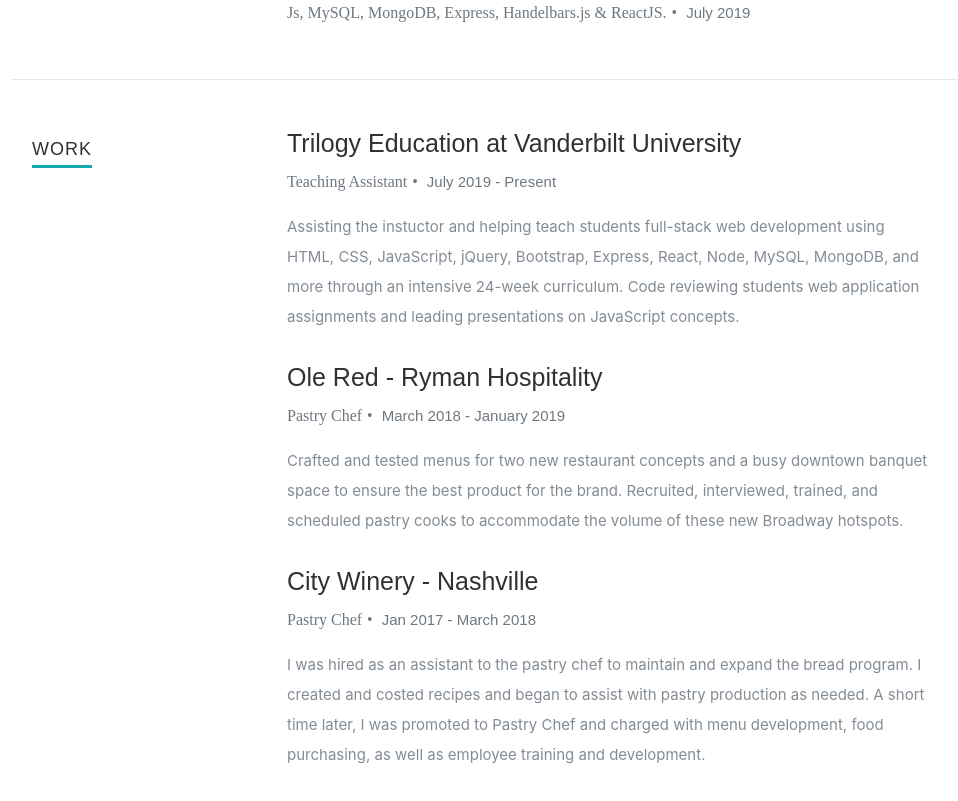
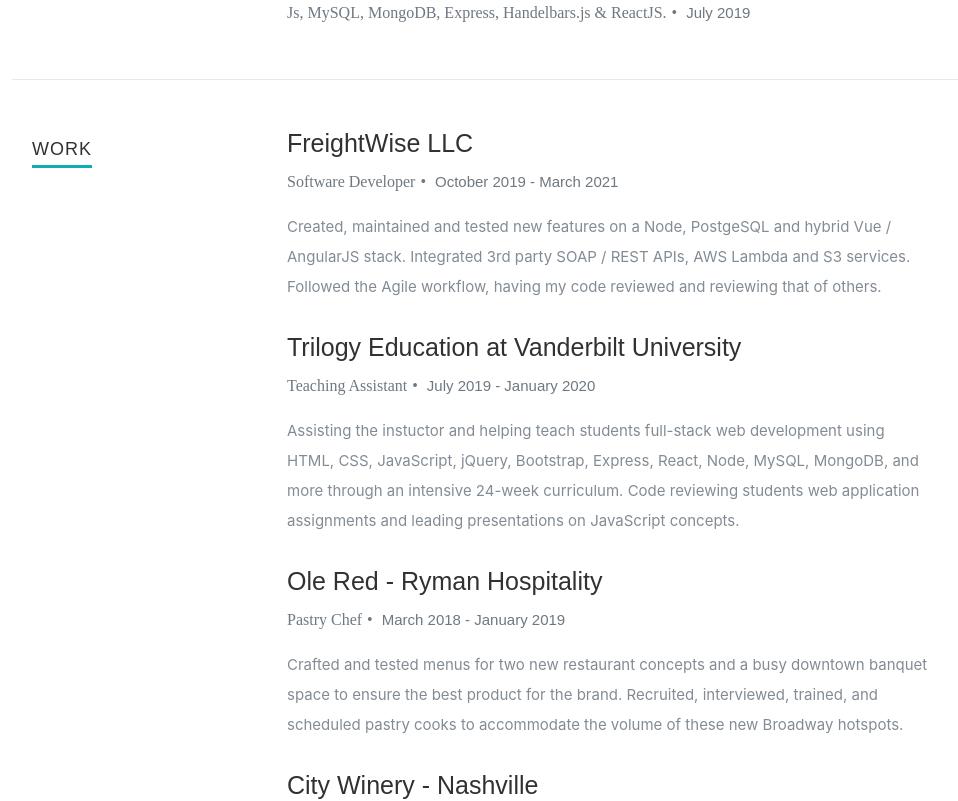
Before and after one commit to KelseyGibbs/creative, a React (Create React App) app in the folder client/: page / in a window 1280 px wide. Shown: the part 1621-2422 px from the top of the page, without its empty margins (118-1076 px from the left). Built offline with nearby package versions, Linux system fonts and the light colour scheme; some icons are missing.

Commit message:
Update resume

```diff
--- a/client/src/resumeData.js
+++ b/client/src/resumeData.js
@@ -28,11 +28,18 @@
       }
     ],
     "work":[
+    {
+        "CompanyName":"FreightWise LLC",
+        "specialization":"Software Developer",
+        "MonthOfLeaving":"October 2019 - ",
+        "YearOfLeaving":"March 2021",
+        "Achievements":"Created, maintained and tested new features on a Node, PostgeSQL and hybrid Vue / AngularJS stack. Integrated 3rd party SOAP / REST APIs, AWS Lambda and S3 services. Followed the Agile workflow, having my code reviewed and reviewing that of others.  "
+      },
       {
         "CompanyName":"Trilogy Education at Vanderbilt University",
         "specialization":"Teaching Assistant",
         "MonthOfLeaving":"July 2019 - ",
-        "YearOfLeaving":"Present",
+        "YearOfLeaving":"January 2020",
         "Achievements":"Assisting the instuctor and helping teach students full-stack web development using HTML, CSS, JavaScript, jQuery, Bootstrap, Express, React, Node, MySQL, MongoDB, and more through an intensive 24-week curriculum. Code reviewing students web application assignments and leading presentations on JavaScript concepts."
       },
       {
```
